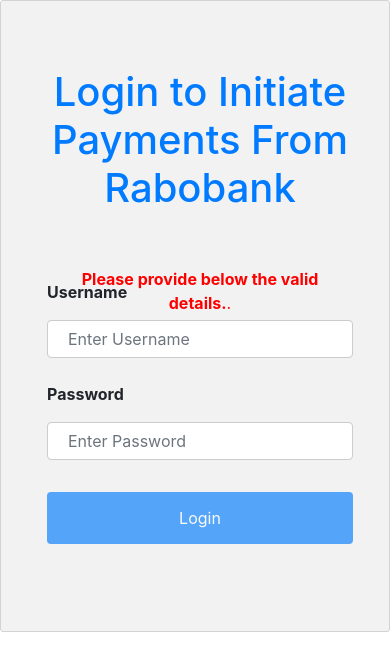
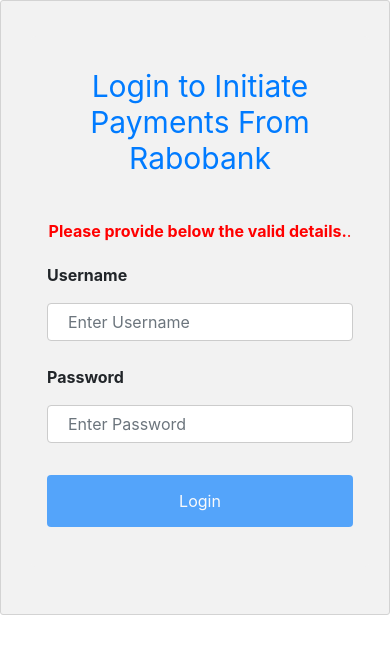
Before and after one commit to muniappan66/assignments-rabobank-frontend, an Angular app: page /login in a window 390 px wide. Shown: the top 670 px of the page. Built offline with nearby package versions, Linux system fonts and the light colour scheme.

Commit message:
page responsiveness mobile fixes

```diff
--- a/src/app/login/login.component.css
+++ b/src/app/login/login.component.css
@@ -56,3 +56,19 @@
   width: 100%;
   height: 25px;
 }
+@media (max-width: 420px) {
+  .serverMsg{
+    padding: 0px;
+    text-align: center;
+    color: red;
+    width: 100%;
+    height: 44px;
+  }
+  .login-header{
+    font-size: 30px !important;
+  font-weight: normal;
+  text-align: center;
+  color: #007bff;
+
+  }
+}
--- a/src/app/payment/payment.component.css
+++ b/src/app/payment/payment.component.css
@@ -53,3 +53,12 @@
   width: 100%;
   height: 25px;
 }
+
+
+@media (max-width: 420px) {
+  /* CSS that should be displayed if width is equal to or less than 800px goes here */
+  .p-header{
+    padding-top: 70px;
+    text-align: center;
+  }
+}
```
